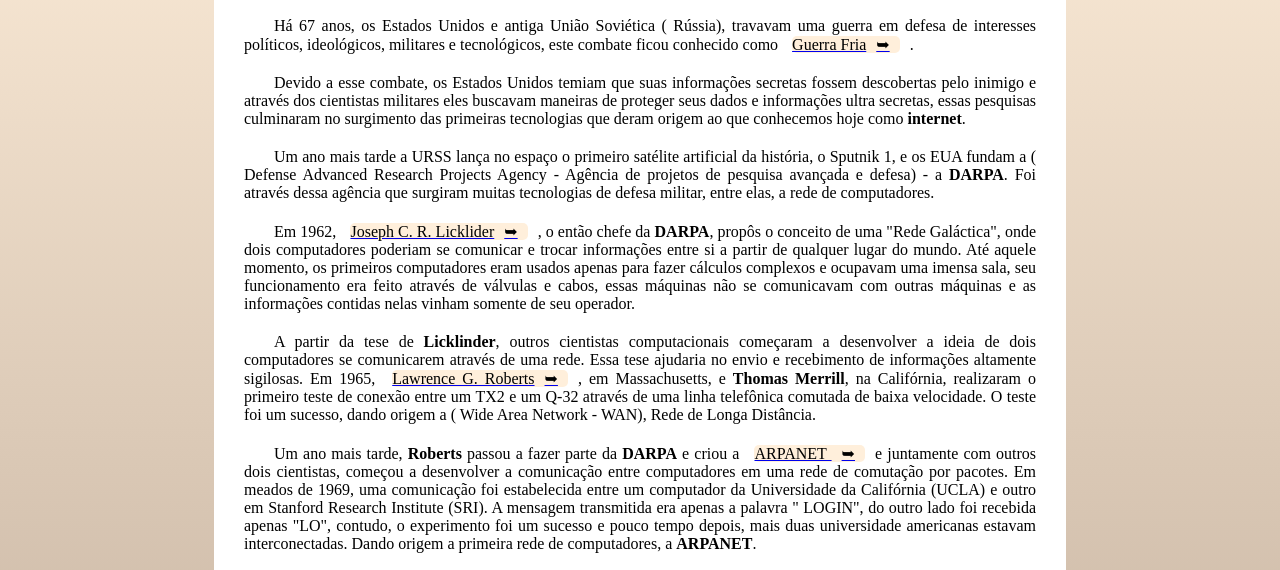
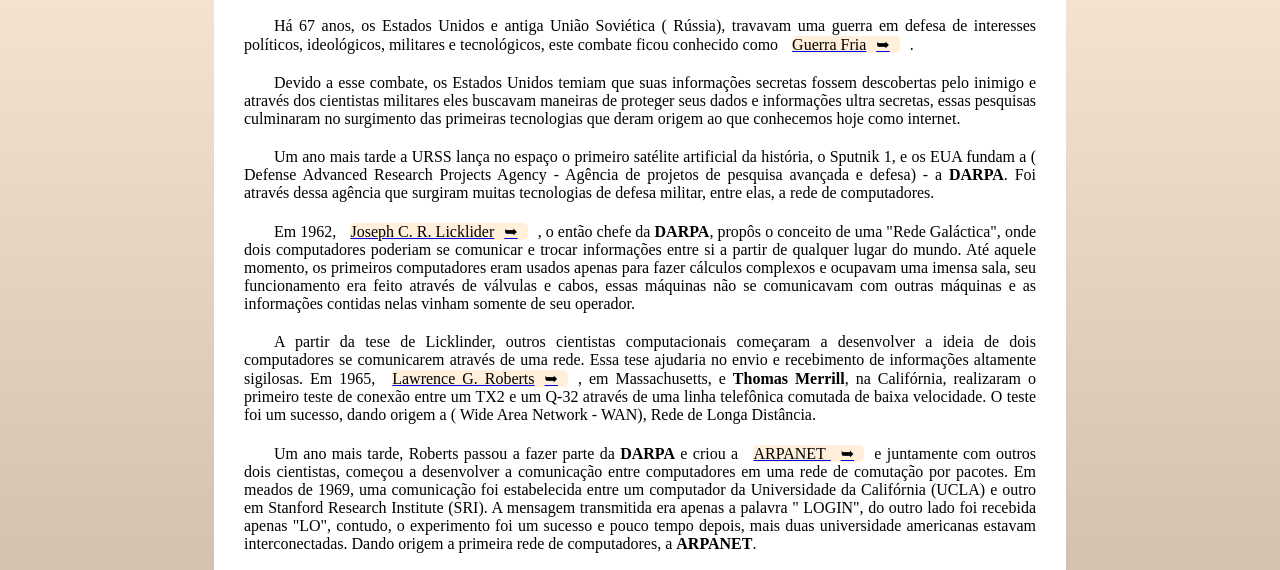
Before and after one commit to Edson-1984/Projeto-Internet, a plain HTML site: page index.html in a window 1280 px wide. Shown: the part 213-783 px from the top of the page. Drawn offline with Linux system fonts and the light colour scheme.

Commit message:
Update index.html

```diff
--- a/index.html
+++ b/index.html
@@ -28,7 +28,7 @@
             </p>
 
             <p>
-                Devido a esse combate, os Estados Unidos temiam que suas informações secretas fossem descobertas pelo inimigo e através dos cientistas militares eles buscavam maneiras de proteger seus dados e informações ultra secretas, essas pesquisas culminaram no surgimento das primeiras tecnologias que deram origem ao que conhecemos hoje como <span class="destaque">internet</span>.
+                Devido a esse combate, os Estados Unidos temiam que suas informações secretas fossem descobertas pelo inimigo e através dos cientistas militares eles buscavam maneiras de proteger seus dados e informações ultra secretas, essas pesquisas culminaram no surgimento das primeiras tecnologias que deram origem ao que conhecemos hoje como internet.
             </p>
 
             <p>
@@ -40,11 +40,11 @@
             </p>
 
             <p>
-                A partir da tese de <span class="destaque">Licklinder</span>, outros cientistas computacionais começaram a desenvolver a ideia de dois computadores se comunicarem através de uma rede. Essa tese ajudaria no envio e recebimento de informações altamente sigilosas. Em 1965, <a href="http://www.tipografos.net/internet/lawrence-roberts.html"><span class="link">Lawrence G. Roberts</span></a>, em Massachusetts, e <span class="destaque">Thomas Merrill</span>, na Califórnia, realizaram o primeiro teste de conexão entre um TX2 e um Q-32 através de uma linha telefônica comutada de baixa velocidade. O teste foi um sucesso, dando origem a ( Wide Area Network - WAN), Rede de Longa Distância.
+                A partir da tese de Licklinder, outros cientistas computacionais começaram a desenvolver a ideia de dois computadores se comunicarem através de uma rede. Essa tese ajudaria no envio e recebimento de informações altamente sigilosas. Em 1965, <a href="http://www.tipografos.net/internet/lawrence-roberts.html"><span class="link">Lawrence G. Roberts</span></a>, em Massachusetts, e <span class="destaque">Thomas Merrill</span>, na Califórnia, realizaram o primeiro teste de conexão entre um TX2 e um Q-32 através de uma linha telefônica comutada de baixa velocidade. O teste foi um sucesso, dando origem a ( Wide Area Network - WAN), Rede de Longa Distância.
             </p>
 
             <P>
-                Um ano mais tarde, <span class="destaque">Roberts</span> passou a fazer parte da <span class="destaque">DARPA</span> e criou a <a href="https://conceitos.com/arpanet/"><span class="link">ARPANET </span></a>e juntamente com outros dois cientistas, começou a desenvolver a comunicação entre computadores em uma rede de comutação por pacotes. Em meados de 1969, uma comunicação foi estabelecida entre um computador da Universidade da Califórnia (UCLA) e outro em Stanford Research Institute (SRI). A mensagem transmitida era apenas a palavra " LOGIN", do outro lado foi recebida apenas "LO", contudo, o experimento foi um sucesso e pouco tempo depois, mais duas universidade americanas estavam interconectadas. Dando origem a primeira rede de computadores, a <span class="destaque">ARPANET</span>.
+                Um ano mais tarde, Roberts passou a fazer parte da <span class="destaque">DARPA</span> e criou a <a href="https://conceitos.com/arpanet/"><span class="link">ARPANET </span></a>e juntamente com outros dois cientistas, começou a desenvolver a comunicação entre computadores em uma rede de comutação por pacotes. Em meados de 1969, uma comunicação foi estabelecida entre um computador da Universidade da Califórnia (UCLA) e outro em Stanford Research Institute (SRI). A mensagem transmitida era apenas a palavra " LOGIN", do outro lado foi recebida apenas "LO", contudo, o experimento foi um sucesso e pouco tempo depois, mais duas universidade americanas estavam interconectadas. Dando origem a primeira rede de computadores, a <span class="destaque">ARPANET</span>.
             </P>
 
             <P>
```
